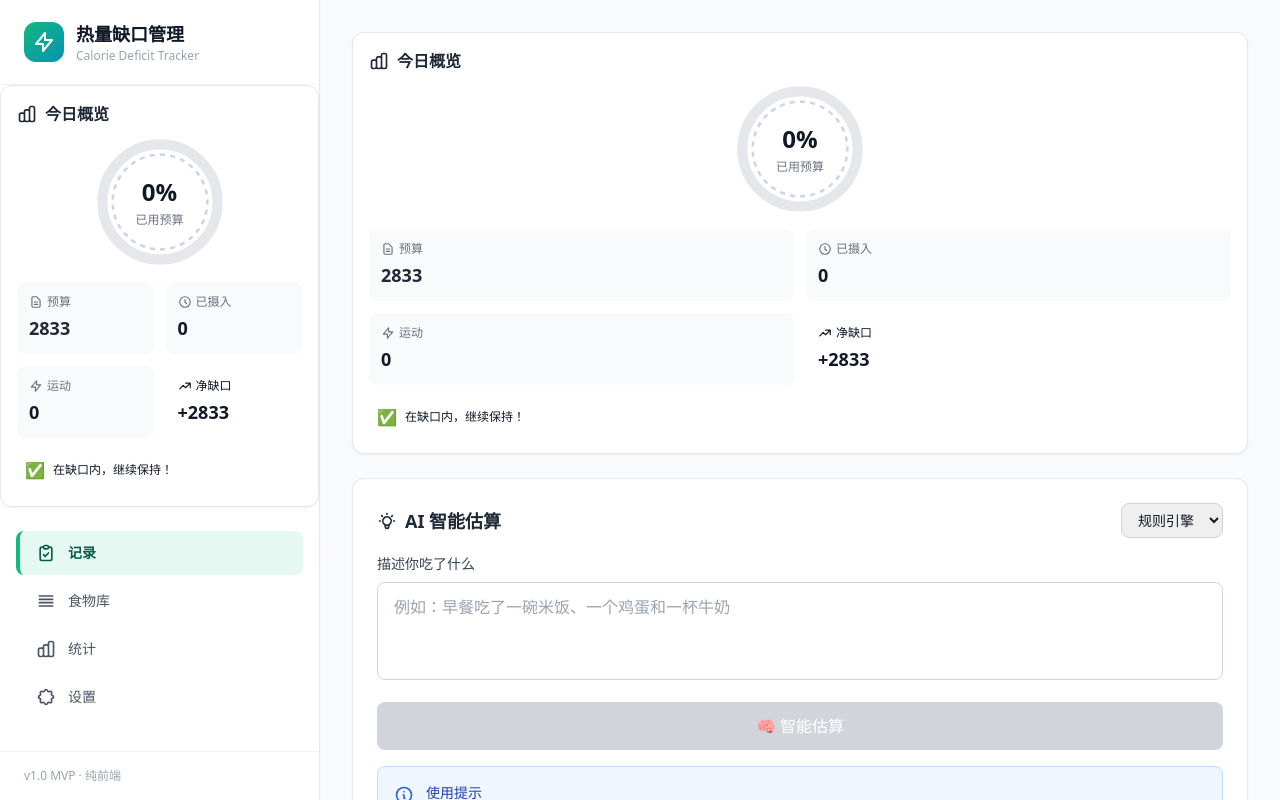
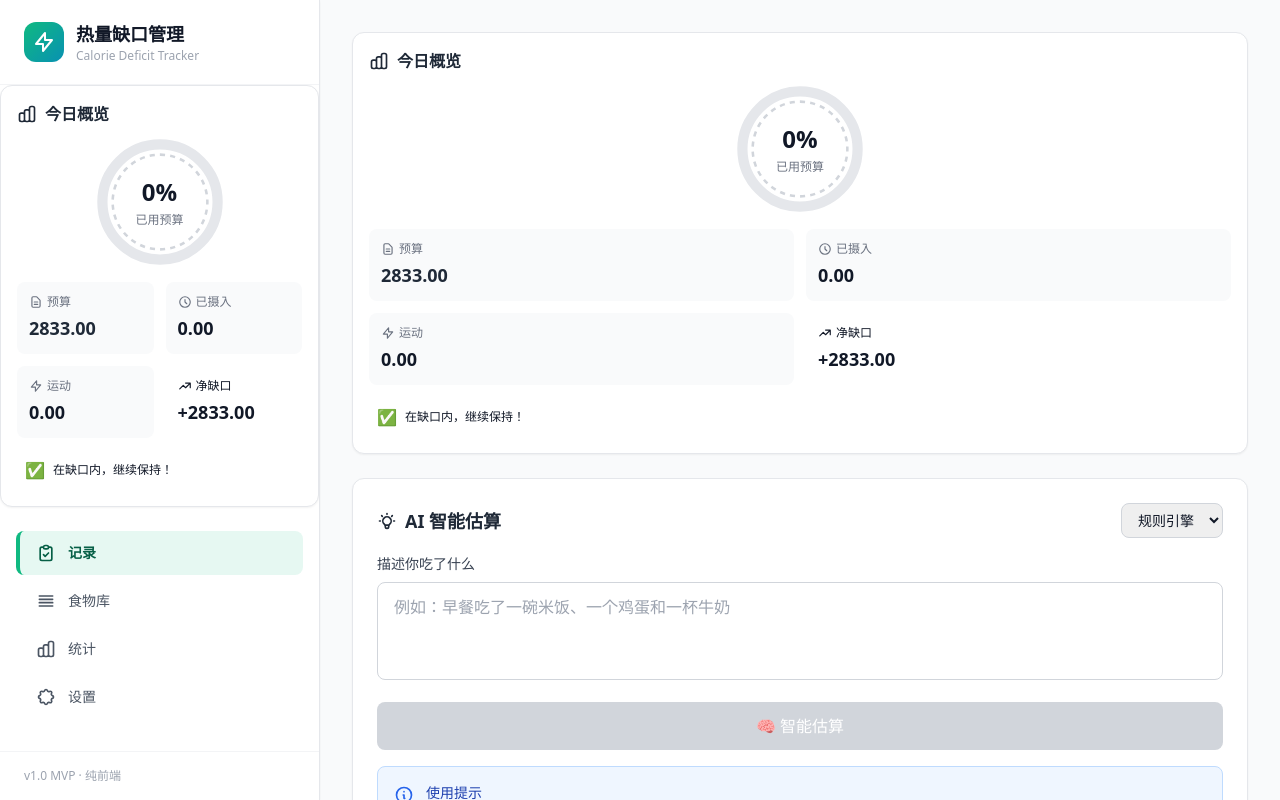
Before and after one commit to Leonn0924/calorie-tracker, a Vue app in the folder src/: page / in a window 1280 px wide. Shown: the top 800 px of the page. Built offline with nearby package versions, Linux system fonts and the light colour scheme.

Commit message:
fix: 今日概览数字保留两位小数
- 预算：1920.23 kcal
- 已摄入：611.00 kcal
- 运动消耗：0.00 kcal
- 净缺口：+1309.23 kcal

使用 toFixed(2) 格式化所有数字显示

```diff
--- a/src/src/components/TodaySummary.vue
+++ b/src/src/components/TodaySummary.vue
@@ -63,7 +63,7 @@
           </svg>
           <span class="text-xs text-gray-500">预算</span>
         </div>
-        <div class="text-lg font-bold text-gray-800">{{ budget }}</div>
+        <div class="text-lg font-bold text-gray-800">{{ budget.toFixed(2) }}</div>
       </div>
 
       <!-- 已摄入 -->
@@ -74,7 +74,7 @@
           </svg>
           <span class="text-xs text-gray-500">已摄入</span>
         </div>
-        <div class="text-lg font-bold" :class="intakeColor">{{ intake }}</div>
+        <div class="text-lg font-bold" :class="intakeColor">{{ intake.toFixed(2) }}</div>
       </div>
 
       <!-- 运动消耗 -->
@@ -85,7 +85,7 @@
           </svg>
           <span class="text-xs text-gray-500">运动</span>
         </div>
-        <div class="text-lg font-bold text-health-600">{{ exercise }}</div>
+        <div class="text-lg font-bold text-health-600">{{ exercise.toFixed(2) }}</div>
       </div>
 
       <!-- 净缺口 -->
@@ -97,7 +97,7 @@
           <span class="text-xs" :class="deficitLabelColor">净缺口</span>
         </div>
         <div class="text-lg font-bold" :class="deficitValueColor">
-          {{ deficitSign }}{{ Math.abs(netDeficit) }}
+          {{ deficitSign }}{{ Math.abs(netDeficit).toFixed(2) }}
         </div>
       </div>
     </div>
```
